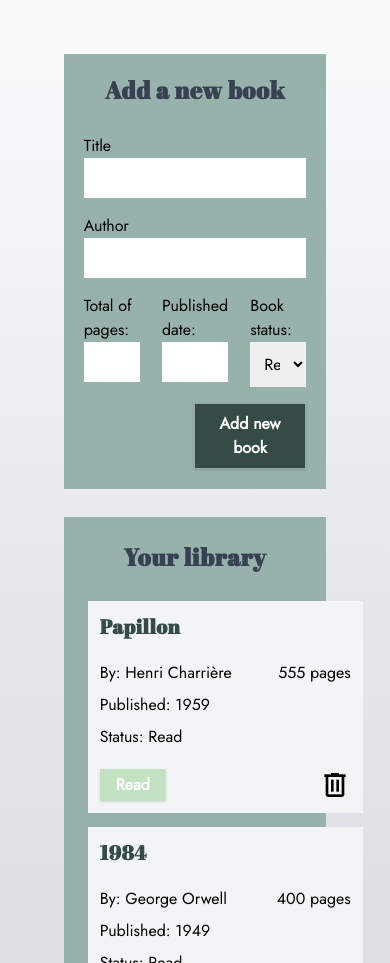
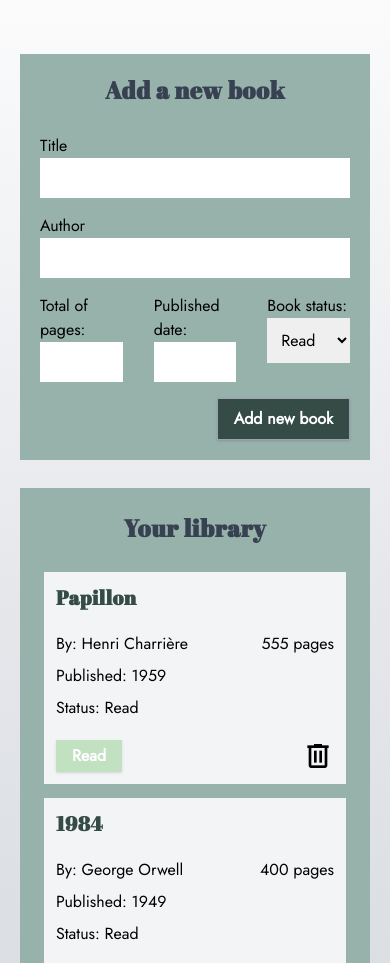
Before and after one commit to JeanLoupD/book-library, a plain HTML site: page index.html in a window 390 px wide. Shown: the part 126-1089 px from the top of the page. Drawn offline with nearby package versions, Linux system fonts and the light colour scheme.

Commit message:
fixed the mobile version

```diff
--- a/index.html
+++ b/index.html
@@ -48,7 +48,7 @@
     <div class="container mx-auto">
         <div class="flex flex-col lg:flex-row justify-center items-start gap-7 lg:gap-10 xl:gap-16">
             <!-- Left container with the form to add a new book -->
-            <div class="bg-myGrayGreen lg:w-1/3 w-3/4 m-0 mx-auto p-5">
+            <div class="bg-myGrayGreen lg:w-1/3 md:w-3/4 w-full m-0 md:mx-auto p-5">
                 <div class="container w-full mb-2">
                     <h2 class="font-myFont text-2xl font-bold text-center tracking-wide text-gray-700 mb-7">Add a new book</h2>
                 </div>
@@ -103,7 +103,7 @@
             </div>
 
             <!-- Right side container that will show all the books -->
-            <div class="bg-myGrayGreen w-3/4 m-0 mx-auto p-6 min-h-[316px]">
+            <div class="bg-myGrayGreen md:w-3/4 w-full m-0 md:mx-auto p-6 min-h-[316px]">
                 <div class="container w-full mb-2">
                     <h2 class="font-myFont text-2xl font-bold text-center tracking-wide text-gray-700 mb-7">Your library</h2>
                 </div>
```
